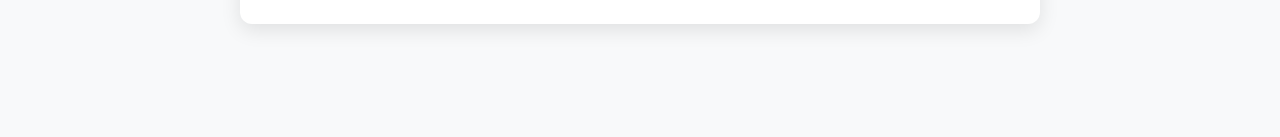
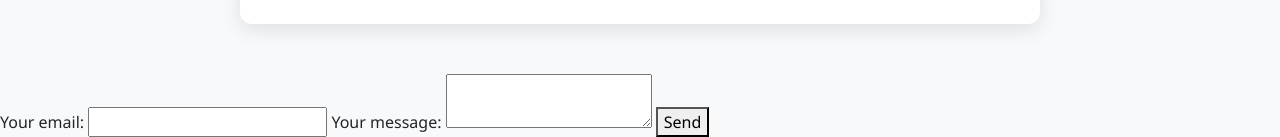
Before and after one commit to SecureXplus/SecureXplus.github.io, a plain HTML site: page Contacte.html in a window 1280 px wide. Shown: the part 917-1054 px from the top of the page. Before the commit the page ends 991 px from the top, so only its background shows below. Drawn offline with nearby package versions, Linux system fonts and the light colour scheme.

Commit message:
formulario

```diff
--- a/Contacte.html
+++ b/Contacte.html
@@ -102,6 +102,21 @@
       <iframe src="https://www.google.com/maps/embed?pb=!1m18..." loading="lazy"></iframe>
     </div>
   </div>
-
+<!-- modify this form HTML and place wherever you want your form -->
+<form
+  action="https://formspree.io/f/xjkwvanb"
+  method="POST"
+>
+  <label>
+    Your email:
+    <input type="email" name="email">
+  </label>
+  <label>
+    Your message:
+    <textarea name="message"></textarea>
+  </label>
+  <!-- your other form fields go here -->
+  <button type="submit">Send</button>
+</form>
 </body>
 </html>
```
